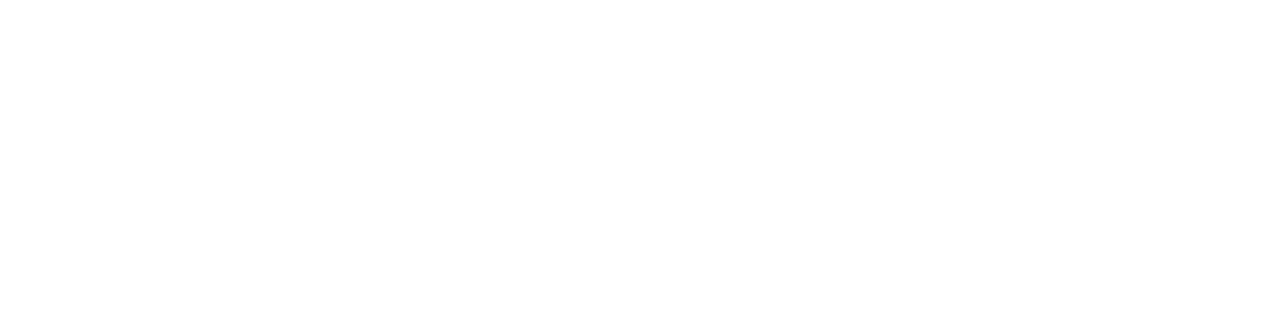
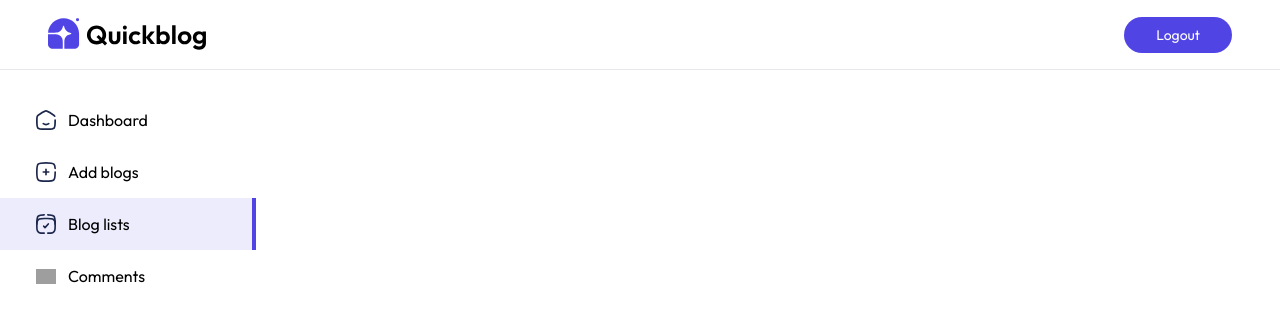
Before and after one commit to tlamDson/QuickBlog, a React (Vite) app: page /admin/listBlog in a window 1280 px wide. Before the commit this address had no page. Shown: the top 322 px of the page. Built offline with nearby package versions, Linux system fonts and the light colour scheme; grey boxes are pictures that could not be loaded.

Commit message:
Initialize basic components of the admin dashboard and set up the route

```diff
--- a/src/App.jsx
+++ b/src/App.jsx
@@ -2,6 +2,12 @@
 import { Route, Routes } from "react-router-dom";
 import Home from "./pages/Home";
 import Blog from "./pages/Blog";
+import Layout from "./pages/admin/Layout";
+import Dashboard from "./pages/admin/Dashboard";
+import AddBlog from "./pages/admin/AddBlog";
+import ListBlog from "./pages/admin/ListBlog";
+import Comments from "./pages/admin/Comments";
+import Login from "./components/admin/Login";
 
 const App = () => {
   return (
@@ -9,6 +15,12 @@
       <Routes>
         <Route path="/" element={<Home />} />
         <Route path="/blog/:_id" element={<Blog />} />
+        <Route path="/admin" element={true ? <Layout /> : <Login />}>
+          <Route index elemen={<Dashboard />} />
+          <Route path="addBlog" element={<AddBlog />} />
+          <Route path="listBlog" element={<ListBlog />} />
+          <Route path="comments" element={<Comments />} />
+        </Route>
       </Routes>
     </div>
   );
--- /dev/null
+++ b/src/components/admin/Login.jsx
@@ -0,0 +1,58 @@
+import React, { useState } from "react";
+
+const Login = () => {
+  const [email, setEmail] = useState("");
+  const [password, setPassword] = useState("");
+
+  const handleSubmit = async (e) => {
+    e.preventDefault();
+  };
+  return (
+    <div className="flex items-center justify-center h-screen">
+      <div className="w-full max-w-sm p-6 max-md:m-6 border border-primary/30 shadow-xl shadow-primary/15">
+        <div className="flex flex-col items-center justify-center">
+          <div className="w-full py-6 text-center">
+            <h1 className="text-3xl font-bond">
+              <span className="text-primary">Admin</span> Login
+            </h1>
+            <p className="font-light">
+              Enter your credentials to access the admin panel
+            </p>
+          </div>
+          <form onSubmit={handleSubmit} className="mt-6 w-full sm:max-w-md">
+            <div className="flex flex-col">
+              <label htmlFor="">Email</label>
+              <input
+                value={email}
+                onChange={(e) => setEmail(e.target.value)}
+                type="email"
+                required
+                placeholder="Your email"
+                className="border-b-2 border-gray-300 p-2 outline-none mb-6"
+              />
+            </div>
+            <div className="flex flex-col">
+              <label htmlFor="">Password</label>
+              <input
+                value={password}
+                onChange={(e) => setPassword(e.target.value)}
+                type="password"
+                required
+                placeholder="Your password"
+                className="border-b-2 border-gray-300 p-2 outline-none mb-6"
+              />
+            </div>
+            <button
+              type="submit"
+              className="w-full py-3 font-medium bg-primary text-white rounded cursor-pointer hover:bg-primary/90 transition-all"
+            >
+              Login
+            </button>
+          </form>
+        </div>
+      </div>
+    </div>
+  );
+};
+
+export default Login;
--- /dev/null
+++ b/src/components/admin/Sidebar.jsx
@@ -0,0 +1,57 @@
+import React from "react";
+import { NavLink } from "react-router-dom";
+import { assets } from "../../assets/assets";
+
+const Sidebar = () => {
+  return (
+    <div className="flex flex-col borer-r border-gray-200 min-h-full pt-6">
+      <NavLink
+        end={true}
+        to="/admin"
+        className={({ isActive }) =>
+          `flex items-center gap-3 py-3.5 px-3 md:px-9 md:min-w-64 cursor-pointer ${
+            isActive && "bg-primary/10 border-r-4 border-primary"
+          }`
+        }
+      >
+        <img src={assets.home_icon} alt="" className="min-w-4 w-5" />
+        <p className="hidden md:inline-block">Dashboard</p>
+      </NavLink>
+      <NavLink
+        to="/admin/addBlog"
+        className={({ isActive }) =>
+          `flex items-center gap-3 py-3.5 px-3 md:px-9 md:min-w-64 cursor-pointer ${
+            isActive && "bg-primary/10 border-r-4 border-primary"
+          }`
+        }
+      >
+        <img src={assets.add_icon} alt="" className="min-w-4 w-5" />
+        <p className="hidden md:inline-block">Add blogs</p>
+      </NavLink>
+      <NavLink
+        to="/admin/listBlog"
+        className={({ isActive }) =>
+          `flex items-center gap-3 py-3.5 px-3 md:px-9 md:min-w-64 cursor-pointer ${
+            isActive && "bg-primary/10 border-r-4 border-primary"
+          }`
+        }
+      >
+        <img src={assets.list_icon} alt="" className="min-w-4 w-5" />
+        <p className="hidden md:inline-block">Blog lists</p>
+      </NavLink>
+      <NavLink
+        to="/admin/comments"
+        className={({ isActive }) =>
+          `flex items-center gap-3 py-3.5 px-3 md:px-9 md:min-w-64 cursor-pointer ${
+            isActive && "bg-primary/10 border-r-4 border-primary"
+          }`
+        }
+      >
+        <img src={assets.comment_icon} alt="" className="min-w-4 w-5" />
+        <p className="hidden md:inline-block">Comments</p>
+      </NavLink>
+    </div>
+  );
+};
+
+export default Sidebar;
--- /dev/null
+++ b/src/pages/admin/AddBlog.jsx
@@ -0,0 +1,7 @@
+import React from "react";
+
+const AddBlog = () => {
+  return <div></div>;
+};
+
+export default AddBlog;
--- /dev/null
+++ b/src/pages/admin/Comments.jsx
@@ -0,0 +1,7 @@
+import React from "react";
+
+const Comments = () => {
+  return <div></div>;
+};
+
+export default Comments;
--- /dev/null
+++ b/src/pages/admin/Dashboard.jsx
@@ -0,0 +1,7 @@
+import React from "react";
+
+const Dashboard = () => {
+  return <div></div>;
+};
+
+export default Dashboard;
--- /dev/null
+++ b/src/pages/admin/Layout.jsx
@@ -0,0 +1,35 @@
+import React from "react";
+import { assets } from "../../assets/assets";
+import { Outlet, useNavigate } from "react-router-dom";
+import Sidebar from "../../components/admin/Sidebar";
+
+const Layout = () => {
+  const navigate = useNavigate();
+  const logout = () => {
+    navigate("/");
+  };
+  return (
+    <>
+      <div className="flex items-center justify-between py-2 h-[70px] px-4 sm:px-12 border-b border-gray-200">
+        <img
+          src={assets.logo}
+          alt=""
+          className="w-32 sm:w-40 cursor-pointer"
+          onClick={() => navigate("/")}
+        />
+        <button
+          onClick={logout}
+          className="text-sm px-8 py-2 bg-primary text-white rounded-full cursor-pointer"
+        >
+          Logout
+        </button>
+      </div>
+      <div className="flex h-[calc(100vh-70px)]">
+        <Sidebar />
+        <Outlet />
+      </div>
+    </>
+  );
+};
+
+export default Layout;
--- /dev/null
+++ b/src/pages/admin/ListBlog.jsx
@@ -0,0 +1,7 @@
+import React from "react";
+
+const ListBlog = () => {
+  return <div></div>;
+};
+
+export default ListBlog;
```
